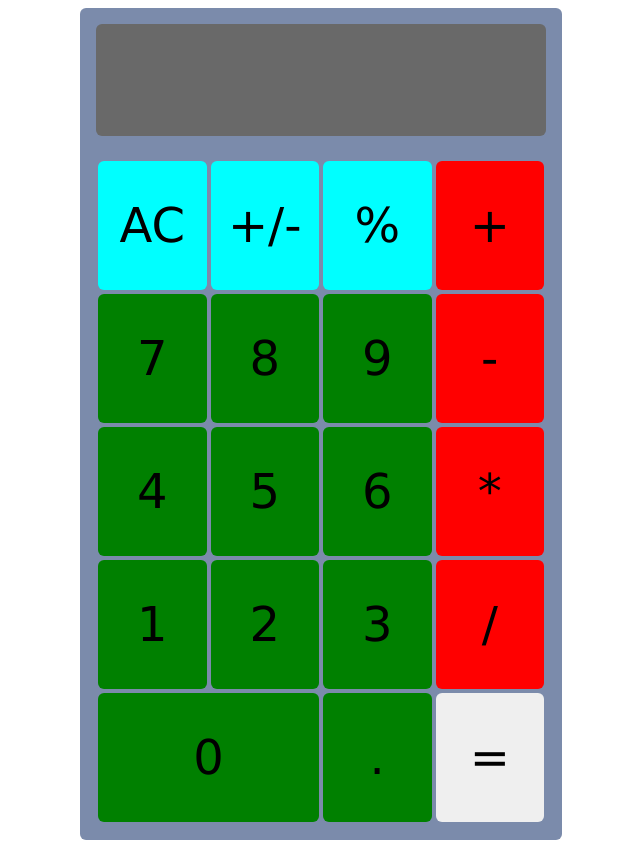
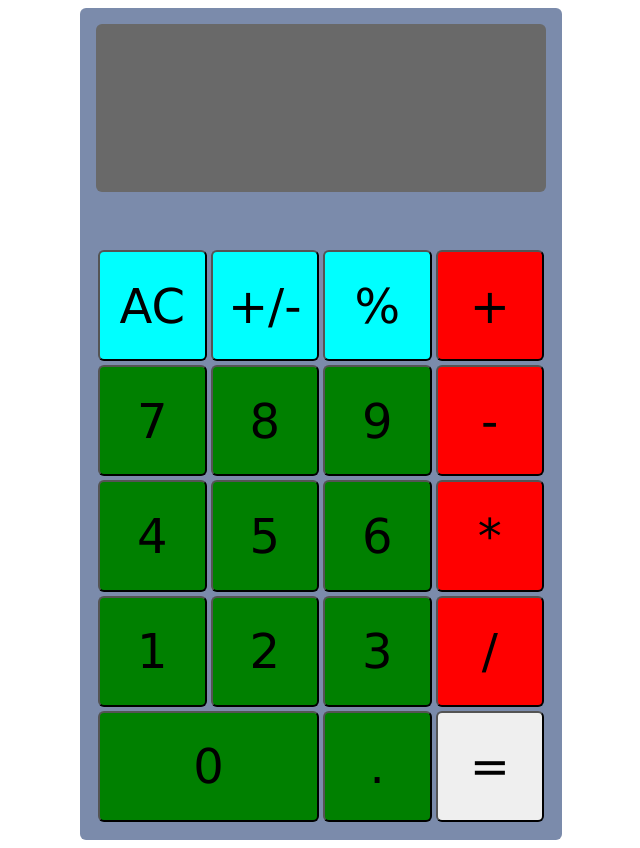
Before and after one commit to vigilancebrandon/calculator, a website: page index.html in a window 1280 px wide. Shown: the whole page, without its empty margins (319-959 px from the left). Drawn offline with Linux system fonts and the light colour scheme; a web font is replaced by a local one.

Commit message:
Adjust display size and margin

```diff
--- a/styles.css
+++ b/styles.css
@@ -4,12 +4,16 @@ body {
 }
 
 button {
-  font-family: 'CodeNewRomanRegular', Verdana, Geneva, Tahoma, sans-serif;
-  flex: 1 0 21%;
   margin: 2px;
   border-radius: 6px;
-  border: none;
+  /* border: 3px solid yellow; */
+
+  font-family: 'CodeNewRomanRegular', Verdana, Geneva, Tahoma, sans-serif;
   font-size: 3em;
+}
+
+button:active {
+  background-color: rgba(247 195 62 / 0.8);
 }
 
 div {
@@ -67,8 +71,8 @@ div {
   background-color: dimgrey;
 
   box-sizing: content-box;
-  height: 1em;
-  margin-bottom: 5%;
+  height: 1.5em;
+  margin-bottom: 0.5em;
   border-radius: 6px;
 
   font-family: 'Segment7Standard', Verdana, Geneva, Tahoma, sans-serif;
@@ -127,7 +131,3 @@ div {
   grid-row: 6;
   grid-column: 3;
 }
-
-button:active {
-  background-color: rgba(247 195 62 / 0.8);
-}
```
